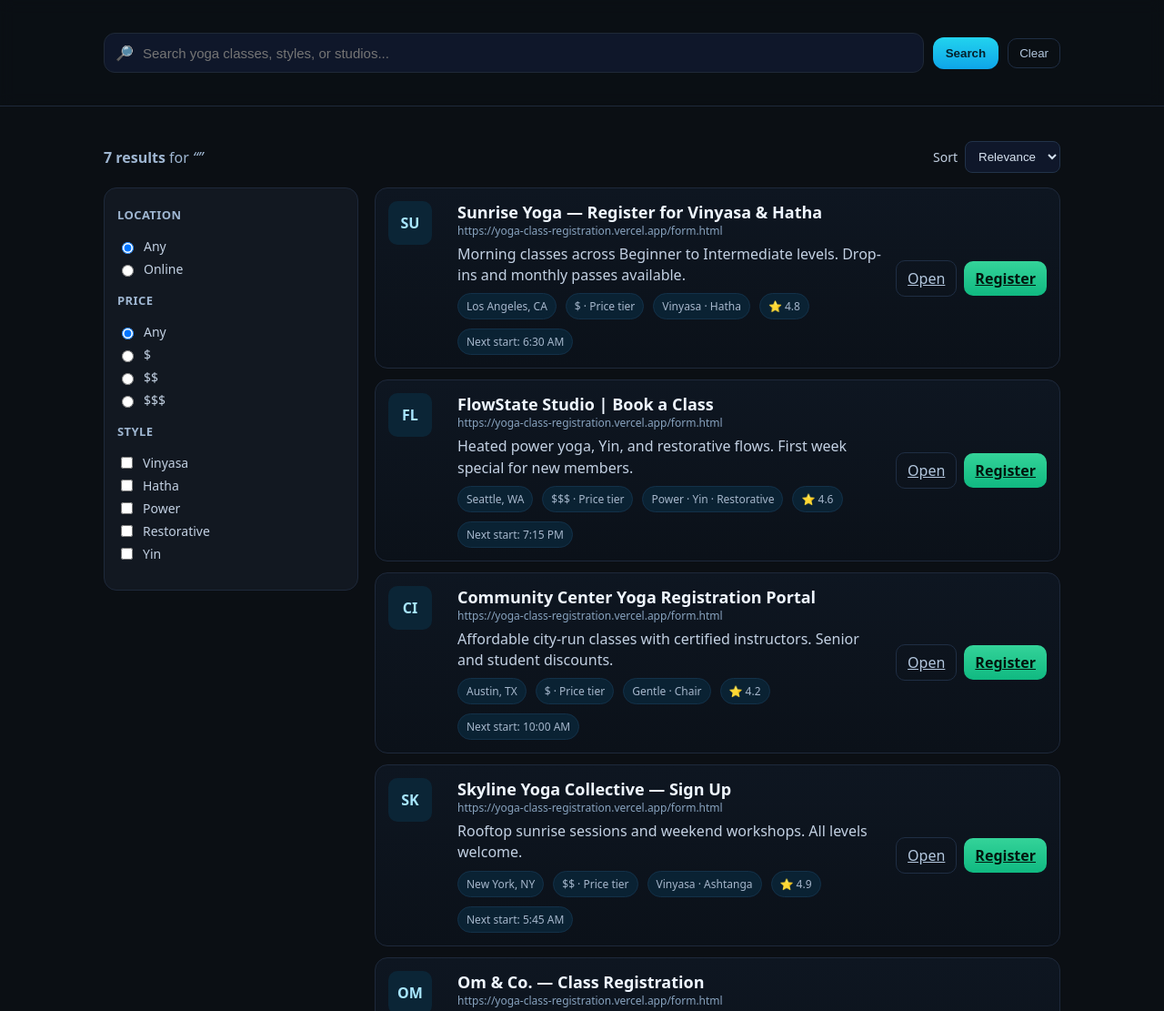
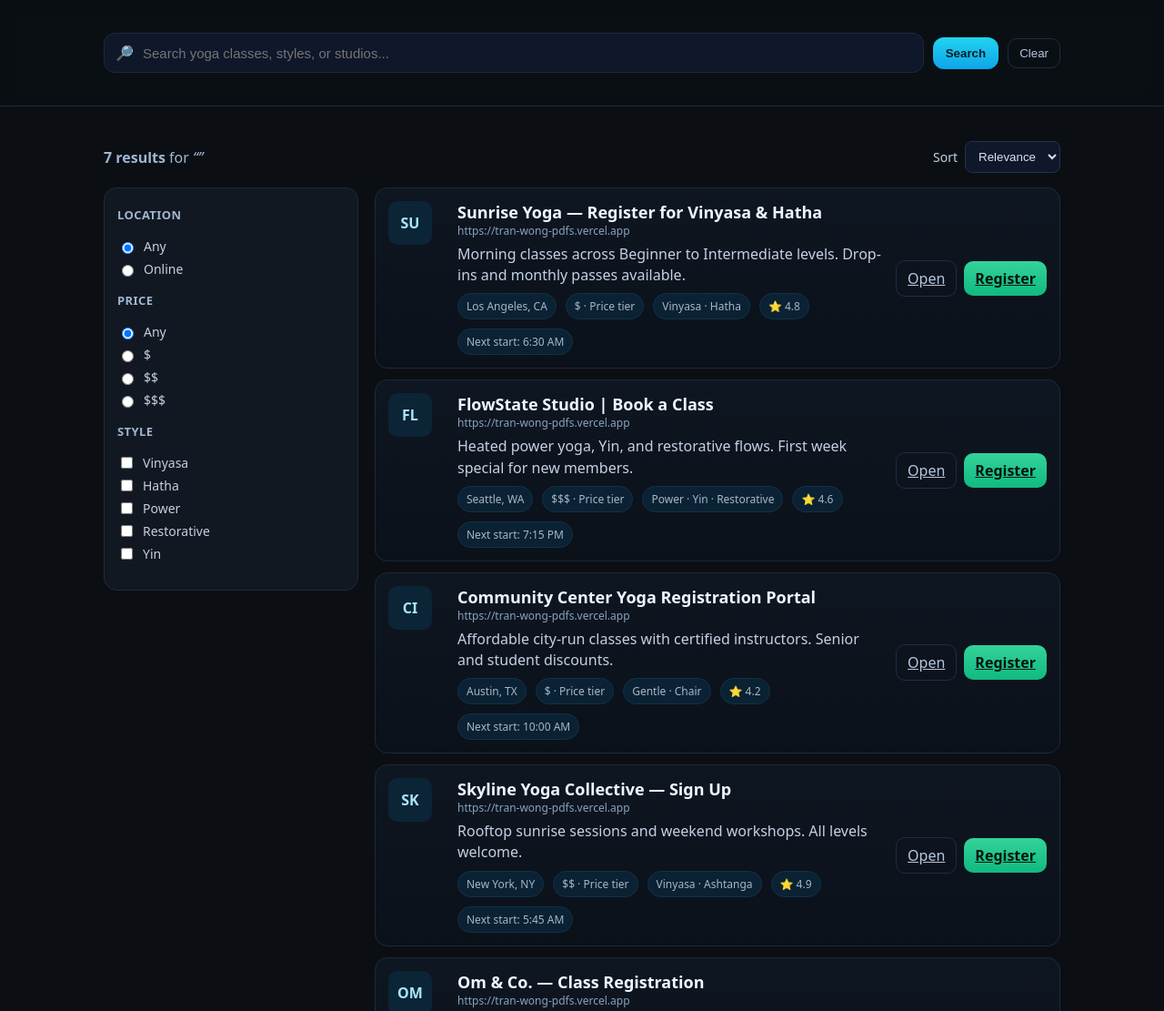
Before and after one commit to dopplertgy-cmd/search-results, a plain HTML site: page index.html in a window 1280 px wide. Shown: the top 1111 px of the page at 91% size. Drawn offline with Linux system fonts and the light colour scheme.

Commit message:
Update index.html

```diff
--- a/index.html
+++ b/index.html
@@ -93,13 +93,13 @@
 
 <script>
   const RESULTS = [
-    { title:'Sunrise Yoga — Register for Vinyasa & Hatha', url:'https://yoga-class-registration.vercel.app/form.html', desc:'Morning classes across Beginner to Intermediate levels. Drop-ins and monthly passes available.', site:'sunriseyoga.example', location:'Los Angeles, CA', price:'$', style:['Vinyasa','Hatha'], rating:4.8, start:'6:30 AM' },
-    { title:'FlowState Studio | Book a Class', url:'https://yoga-class-registration.vercel.app/form.html', desc:'Heated power yoga, Yin, and restorative flows. First week special for new members.', site:'flowstate.example', location:'Seattle, WA', price:'$$$', style:['Power','Yin','Restorative'], rating:4.6, start:'7:15 PM' },
-    { title:'Community Center Yoga Registration Portal', url:'https://yoga-class-registration.vercel.app/form.html', desc:'Affordable city-run classes with certified instructors. Senior and student discounts.', site:'cityparks.example', location:'Austin, TX', price:'$', style:['Gentle','Chair'], rating:4.2, start:'10:00 AM' },
-    { title:'Skyline Yoga Collective — Sign Up', url:'https://yoga-class-registration.vercel.app/form.html', desc:'Rooftop sunrise sessions and weekend workshops. All levels welcome.', site:'skylineyoga.example', location:'New York, NY', price:'$$', style:['Vinyasa','Ashtanga'], rating:4.9, start:'5:45 AM' },
-    { title:'Om & Co. — Class Registration', url:'https://yoga-class-registration.vercel.app/form.html', desc:'Prenatal yoga, kids classes, and mindfulness series with certified teachers.', site:'omandco.example', location:'Denver, CO', price:'$$', style:['Prenatal','Kids','Mindfulness'], rating:4.5, start:'3:30 PM' },
-    { title:'HotFlow — Book Hot Yoga near you', url:'https://yoga-class-registration.vercel.app/form.html', desc:'Infrared-heated studio offering 60 and 90 minute power classes with music.', site:'hotflow.example', location:'Miami, FL', price:'$$$', style:['Hot','Power'], rating:4.7, start:'6:00 PM' },
-    { title:'Zenstream — Live Online Yoga Registration', url:'https://yoga-class-registration.vercel.app/form.html', desc:'Zoom-based live flows you can join from home. Global instructors, downloadable replays.', site:'zenstream.example', location:'Online', price:'$$', style:['Vinyasa','Yin','Restorative'], rating:4.4, start:'Varies' }
+    { title:'Sunrise Yoga — Register for Vinyasa & Hatha', url:'https://tran-wong-pdfs.vercel.app', desc:'Morning classes across Beginner to Intermediate levels. Drop-ins and monthly passes available.', site:'sunriseyoga.example', location:'Los Angeles, CA', price:'$', style:['Vinyasa','Hatha'], rating:4.8, start:'6:30 AM' },
+    { title:'FlowState Studio | Book a Class', url:'https://tran-wong-pdfs.vercel.app', desc:'Heated power yoga, Yin, and restorative flows. First week special for new members.', site:'flowstate.example', location:'Seattle, WA', price:'$$$', style:['Power','Yin','Restorative'], rating:4.6, start:'7:15 PM' },
+    { title:'Community Center Yoga Registration Portal', url:'https://tran-wong-pdfs.vercel.app', desc:'Affordable city-run classes with certified instructors. Senior and student discounts.', site:'cityparks.example', location:'Austin, TX', price:'$', style:['Gentle','Chair'], rating:4.2, start:'10:00 AM' },
+    { title:'Skyline Yoga Collective — Sign Up', url:'https://tran-wong-pdfs.vercel.app', desc:'Rooftop sunrise sessions and weekend workshops. All levels welcome.', site:'skylineyoga.example', location:'New York, NY', price:'$$', style:['Vinyasa','Ashtanga'], rating:4.9, start:'5:45 AM' },
+    { title:'Om & Co. — Class Registration', url:'https://tran-wong-pdfs.vercel.app', desc:'Prenatal yoga, kids classes, and mindfulness series with certified teachers.', site:'omandco.example', location:'Denver, CO', price:'$$', style:['Prenatal','Kids','Mindfulness'], rating:4.5, start:'3:30 PM' },
+    { title:'HotFlow — Book Hot Yoga near you', url:'https://tran-wong-pdfs.vercel.app', desc:'Infrared-heated studio offering 60 and 90 minute power classes with music.', site:'hotflow.example', location:'Miami, FL', price:'$$$', style:['Hot','Power'], rating:4.7, start:'6:00 PM' },
+    { title:'Zenstream — Live Online Yoga Registration', url:'https://tran-wong-pdfs.vercel.app', desc:'Zoom-based live flows you can join from home. Global instructors, downloadable replays.', site:'zenstream.example', location:'Online', price:'$$', style:['Vinyasa','Yin','Restorative'], rating:4.4, start:'Varies' }
   ];
 
   const q = document.getElementById('q');
```
